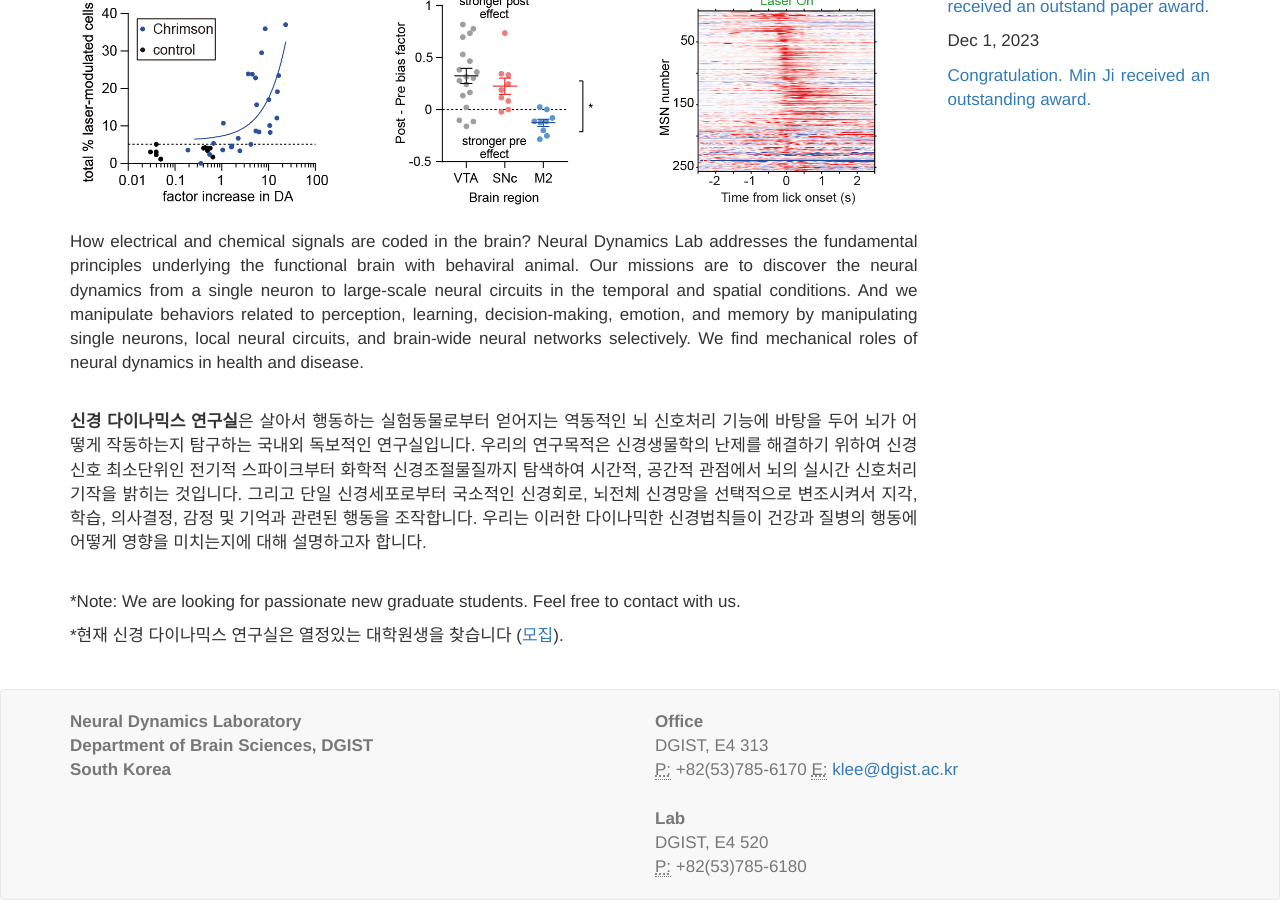
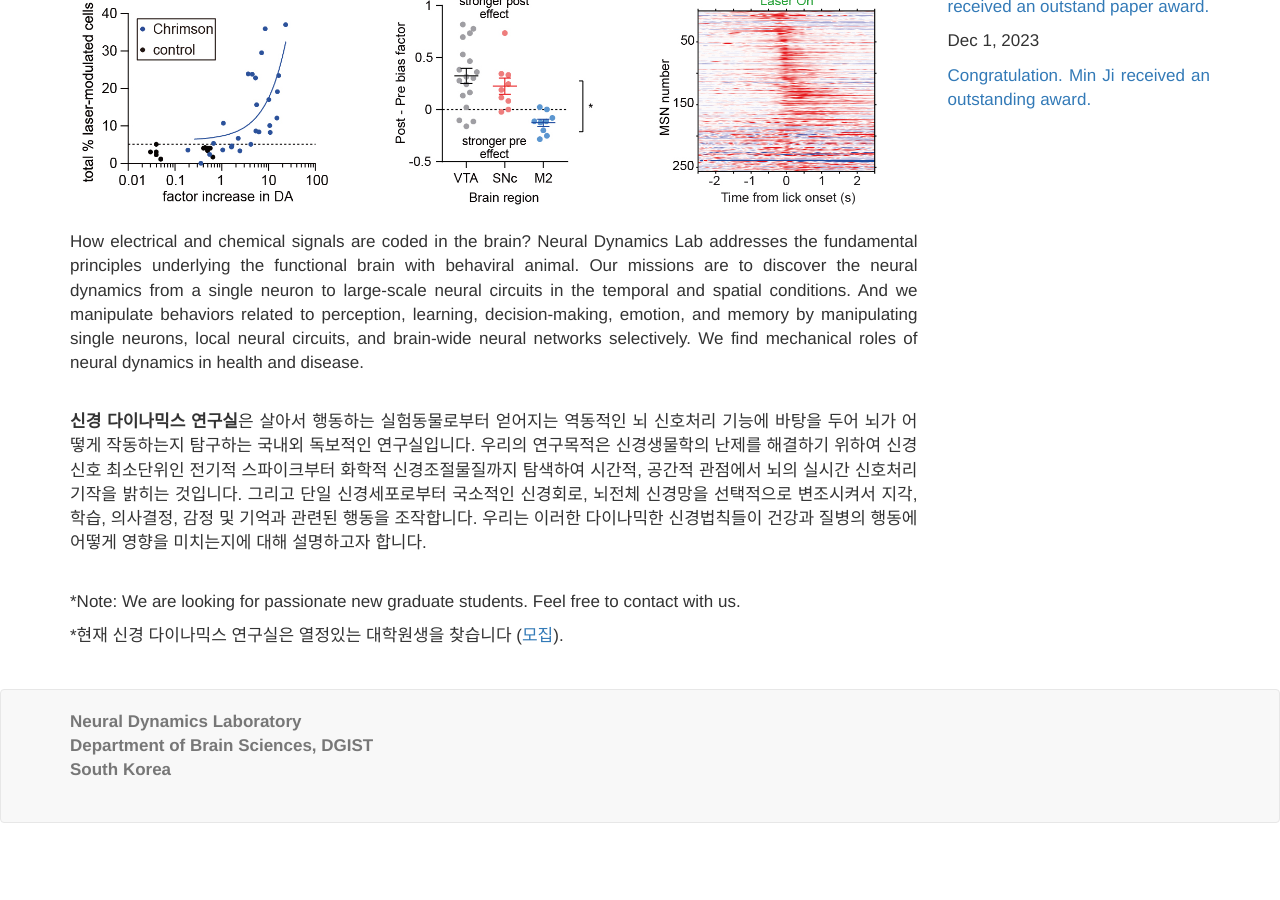
Before and after one commit to kleelab/kleelab.github.io, a Jekyll site: the page built from index.html, in a window 1280 px wide and 900 px high, scrolled down 606 px. Built offline with Jekyll 4.4.1, drawn with Linux system fonts in a browser that asks for light colours; nearby versions of some CDN libraries; a style sheet for code colours, icons or effects is not loaded; after the commit the page ends 1429 px from its top, so only the background shows below that.

Commit message:
Update footer.html

```diff
--- a/_includes/footer.html
+++ b/_includes/footer.html
@@ -13,23 +13,9 @@
                     </address>
                  </col-md-4>
                 </div>
-
-        <div class="col-md-4">
-                    <strong>Office</strong><br>
-                    DGIST, E4 313<br />
-                        <abbr title="Phone">P:</abbr> +82(53)785-6170
-                        <abbr title="Email">E:</abbr> <a href="mailto:klee@dgist.ac.kr">klee@dgist.ac.kr</a> <br>
-                     <br>
-                        <!--<abbr title="Phone">P:</abbr> (123) 456-7890-->
-                     <strong>Lab</strong><br>
-                     DGIST, E4 520<br />
-                        <abbr title="Phone">P:</abbr> +82(53)785-6180</a> <br>
-                </col-md-4>
                 </div>
            </div>
        </div>
-    </div>
-
 </footer>
 
 <!--
```
